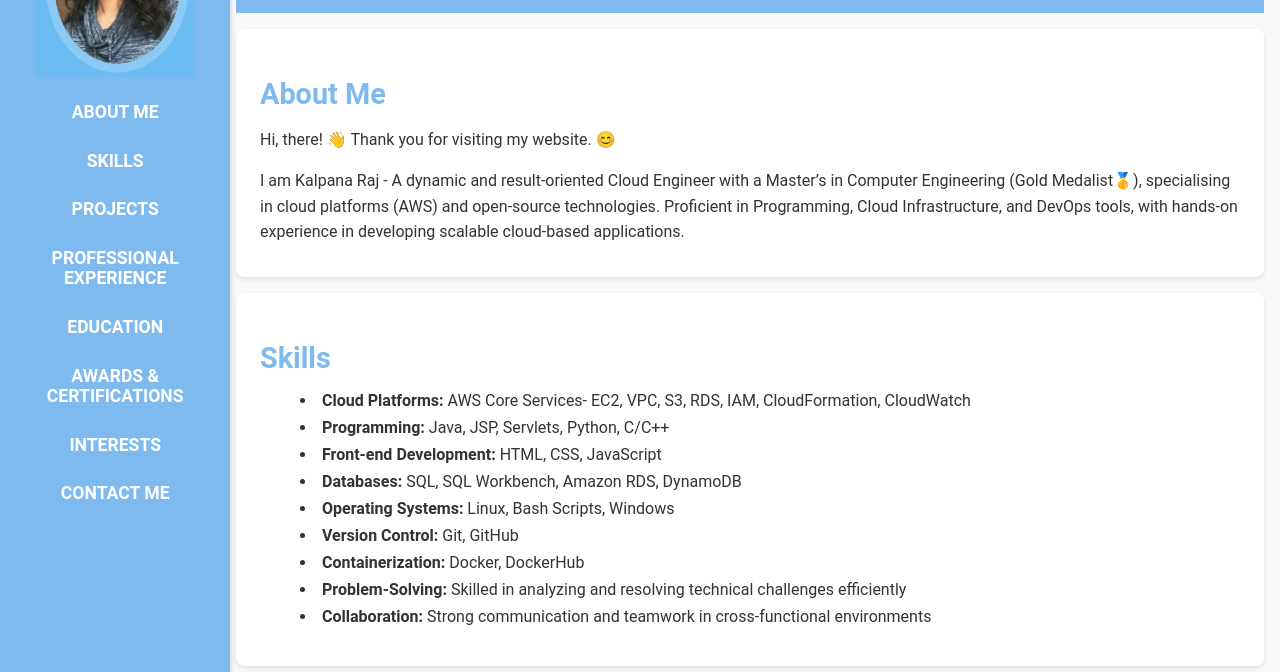
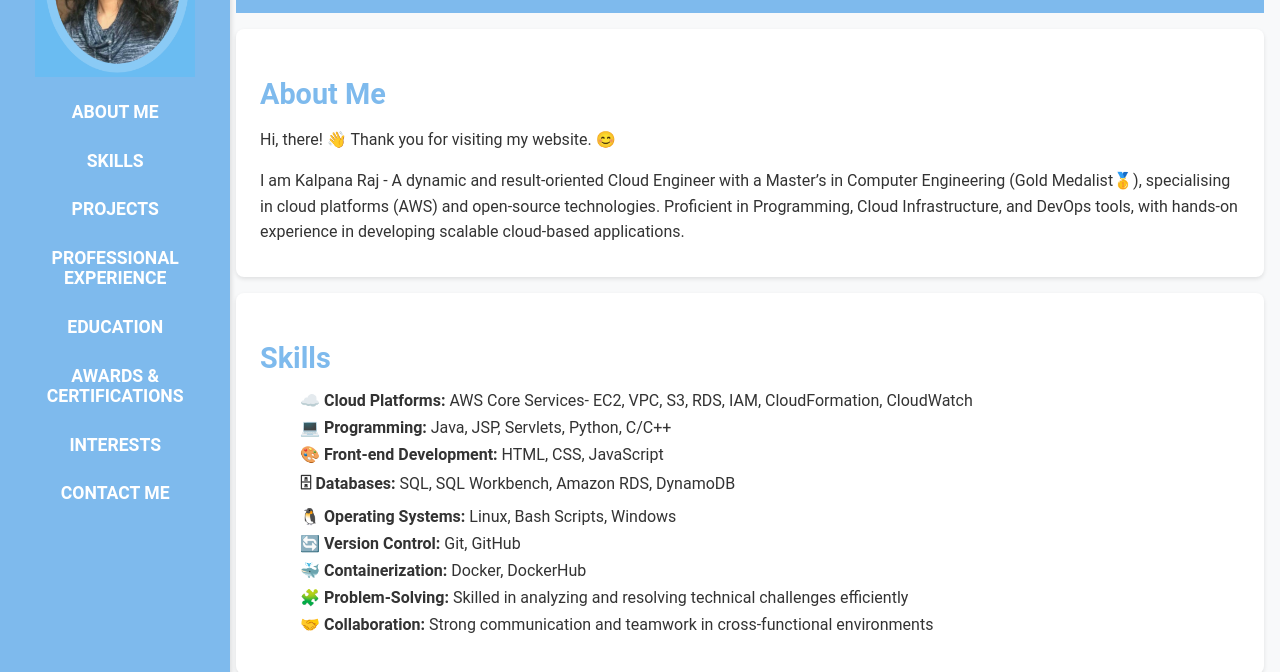
Before and after one commit to KalpanaInTech/portfolio-website, a plain HTML site: page index.html in a window 1280 px wide. Shown: the part 129-801 px from the top of the page. Drawn offline with Linux system fonts and the light colour scheme; no server answers.

Commit message:
Add files via upload

```diff
--- a/index.html
+++ b/index.html
@@ -51,17 +51,17 @@
         <section id="skills" class="section">
             <h2>Skills</h2>
             <ul class="skills-list">
-                <li><strong>Cloud Platforms:</strong> AWS Core Services- EC2, VPC, S3, RDS, IAM, CloudFormation,
+                <li><strong>☁️ Cloud Platforms:</strong> AWS Core Services- EC2, VPC, S3, RDS, IAM, CloudFormation,
                     CloudWatch</li>
-                <li><strong>Programming:</strong> Java, JSP, Servlets, Python, C/C++</li>
-                <li><strong>Front-end Development:</strong> HTML, CSS, JavaScript</li>
-                <li><strong>Databases:</strong> SQL, SQL Workbench, Amazon RDS, DynamoDB</li>
-                <li><strong>Operating Systems:</strong> Linux, Bash Scripts, Windows</li>
-                <li><strong>Version Control:</strong> Git, GitHub</li>
-                <li><strong>Containerization:</strong> Docker, DockerHub</li>
-                <li><strong>Problem-Solving:</strong> Skilled in analyzing and resolving technical challenges
+                <li><strong>💻 Programming:</strong> Java, JSP, Servlets, Python, C/C++</li>
+                <li><strong>🎨 Front-end Development:</strong> HTML, CSS, JavaScript</li>
+                <li><strong>🗄 Databases:</strong> SQL, SQL Workbench, Amazon RDS, DynamoDB</li>
+                <li><strong>🐧 Operating Systems:</strong> Linux, Bash Scripts, Windows</li>
+                <li><strong>🔄 Version Control:</strong> Git, GitHub</li>
+                <li><strong>🐳 Containerization:</strong> Docker, DockerHub</li>
+                <li><strong>🧩 Problem-Solving:</strong> Skilled in analyzing and resolving technical challenges
                     efficiently</li>
-                <li><strong>Collaboration:</strong> Strong communication and teamwork in cross-functional environments
+                <li><strong>🤝 Collaboration:</strong> Strong communication and teamwork in cross-functional environments
                 </li>
             </ul>
         </section>
@@ -136,6 +136,21 @@
             <h2>Professional Experience</h2>
 
             <div class="Professional Experience">
+                <div class="Professional Experience">
+                    <h3>Junior Cloud Engineer - Aryan Pharma Limited | Cardiff, UK | Feb 2023 – Present</h3>
+                    <p>
+                        <ul class="skills-list">
+                            <li>Developed a web application on AWS infrastructure for Croesyceiliog Pharmacy.</li>
+                            <li>Cloud Infrastructure Setup: Deployed and configured AWS services (EC2, S3, RDS, Lambda, IAM, VPC) to support pharmacy web application. Infrastructure as Code (IaC): Used CloudFormation to provision and manage cloud resources efficiently.</li>
+                            <li>Monitoring & Logging: Implemented AWS CloudWatch and AWS Config to track system performance and ensure reliability.</li>
+                            <li>Security & Compliance: Configured IAM roles, security groups, and encryption to safeguard the cloud environment.</li>
+                            <li>Application Deployment: Managed and deployed containerised applications using AWS ECS.</li>
+                            <li>Performance Optimisation: Optimised application performance by fine-tuning database queries, enabling caching, and configuring autoscaling.</li>
+                            <li>Collaboration & Documentation: Worked with stakeholders to understand business requirements and maintained clear project documentation.</li>
+                            <li>Performed comprehensive manual testing, identified defects, and documented findings to improve product quality.</li>
+                        </ul>
+                    </p>
+                </div>
                 <h3>AWS re/Start - Cloud Engineering Bootcamp | Manchester, UK| Oct 2024 – Jan 2025 </h3>
                 <p>
                     <ul class="skills-list">
@@ -146,23 +161,9 @@
                     </ul>
                 </p>
             </div>
+
             <div class="Professional Experience">
-                <h3>Junior Cloud Engineer - Aryan Pharma Limited | Cardiff, UK | Feb 2023 – Aug 2024</h3>
-                <p>
-                    <ul class="skills-list">
-                        <li>Developed a web application on AWS infrastructure for Croesyceiliog Pharmacy.</li>
-                        <li>Cloud Infrastructure Setup: Deployed and configured AWS services (EC2, S3, RDS, Lambda, IAM, VPC) to support pharmacy web application. Infrastructure as Code (IaC): Used CloudFormation to provision and manage cloud resources efficiently.</li>
-                        <li>Monitoring & Logging: Implemented AWS CloudWatch and AWS Config to track system performance and ensure reliability.</li>
-                        <li>Security & Compliance: Configured IAM roles, security groups, and encryption to safeguard the cloud environment.</li>
-                        <li>Application Deployment: Managed and deployed containerised applications using AWS ECS.</li>
-                        <li>Performance Optimisation: Optimised application performance by fine-tuning database queries, enabling caching, and configuring autoscaling.</li>
-                        <li>Collaboration & Documentation: Worked with stakeholders to understand business requirements and maintained clear project documentation.</li>
-                        <li>Performed comprehensive manual testing, identified defects, and documented findings to improve product quality.</li>
-                    </ul>
-                </p>
-            </div>
-            <div class="Professional Experience">
-                <h3> Lecturer in Computer Engineering, SSP - Diploma Engineering College | Gujarat, India | Jul 2014 – Jun 2018 </h3>
+                <h3> Lecturer in Computer Engineering, SSP -  Engineering College | Gujarat, India | Jul 2014 – Jun 2018 </h3>
                 <p>
                     <ul class="skills-list">
                         <li>Delivered lectures and labs on programming, software engineering, and cloud technologies, mentoring
@@ -207,7 +208,7 @@
             <ul class="skills-list">
                 <li>AWS re/Start Graduate - Cloud Engineering</li>
                 <li>Published research on cloud resource provisioning and cybersecurity in international conferences</li>
-                <li>Gold Medal in Master in Computer</li>
+                <li>Gold Medal in Master’s in Computer</li>
             </ul>
         </section>
         <section id="interest" class="section">
--- a/style.css
+++ b/style.css
@@ -75,10 +75,13 @@ nav {
 }
 
 .skills-list {
+
     list-style: disc inside;
+
 }
 
 .skills-list li {
+    list-style-type: none; /* Removes bullets */
     margin-bottom: 0.5rem;
 }
 
```
